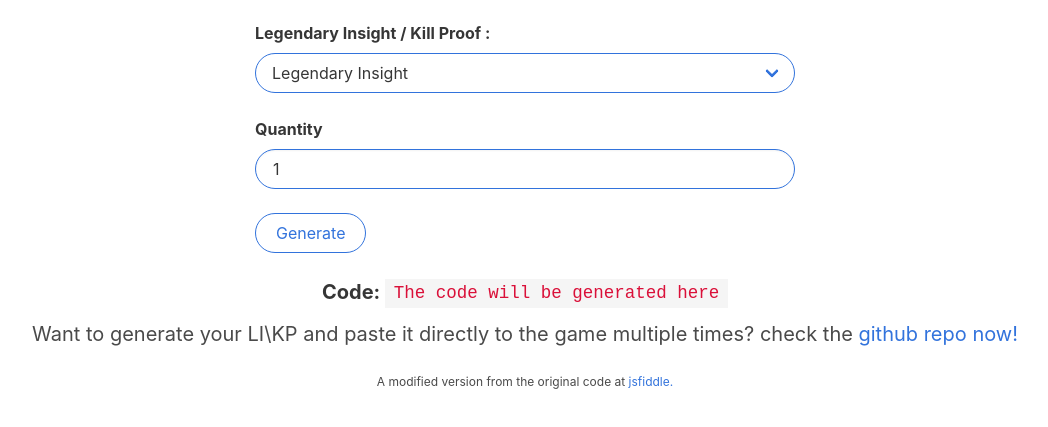
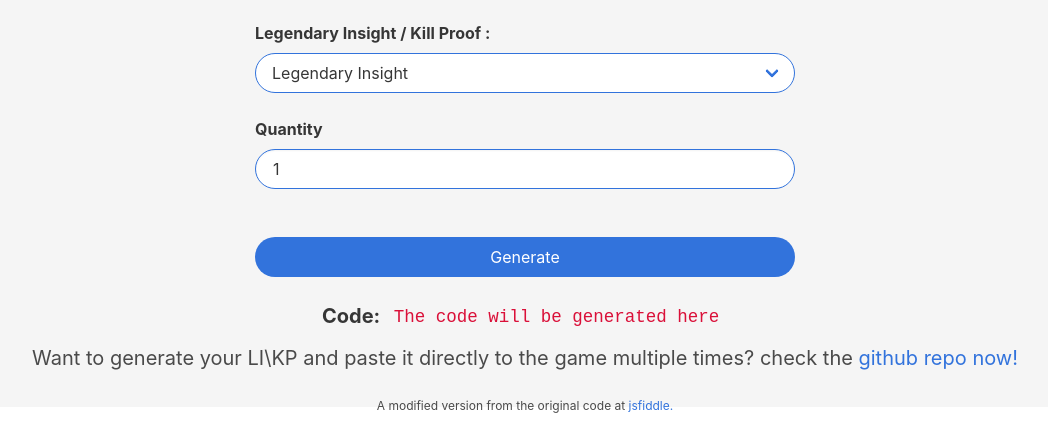
Before and after one commit to ajmandourah/gw2proof, a plain HTML site: page docs/index.html in a window 1280 px wide. Shown: the part 393-820 px from the top of the page, without its empty margins (115-1163 px from the left). Drawn offline with Linux system fonts and the light colour scheme.

Commit message:
Add files via upload

```diff
--- a/docs/index.html
+++ b/docs/index.html
@@ -4,8 +4,11 @@
     <meta charset="UTF-8">
     <meta name="viewport" content="width=device-width, initial-scale=1.0">
     <title>GW2Proof</title>
+    <meta name="description" content="A simple legendary insight / killing proof chat generator for raids and strike mission in Guild wars 2">
 
     <link rel="stylesheet" href="bulma.css">
+
+
     <script>
 
         //defining various killing proof
@@ -78,10 +81,10 @@
 
 
 </head>
-<body>
+<body class="has-background-light ">
 
 
-    <div class="container px-5 mt-6">
+    <div class="container px-5 pt-6 ">
         <div class="columns is-centered">
             <dic class="column is-half has-text-centered">
                     <img src="https://github.com/ajmandourah/gw2proof/raw/main/logili.png" alt="" style="max-width: 40%;">
@@ -131,9 +134,9 @@
                         <input type="number" name="" id="number" class="input is-rounded is-link" value="1">
                     </div>
                 </div>
-                <div class=" mt-5">
-                        <a href="#" onclick="getCode()" class="button is-link is-rounded is-outlined" id="generate">Generate</a>
-                        <div class="is-danger notification is-inline-block py-2 is-light is-hidden" id="error">The quantity must be a number between 1-250.</div>
+                <div class=" is-danger notification is-block py-2 is-light is-hidden" id="error">The quantity must be a number between 1-250.</div>
+                <div class=" mt-6">
+                    <a href="#" onclick="getCode()" class="button is-link is-rounded has-text-centered is-block" id="generate">Generate</a>
                     <label class="label mt-5 is-medium has-text-centered" >Code: <code class="code" id="result"> The code will be generated here</code></label>
                 </div>
 
@@ -151,11 +154,6 @@
                     <p class="is-size-7 has-text-centered">A modified version from the original code at <a href="https://jsfiddle.net/bpyxmbax/" class="is-link">jsfiddle.</a> </p>
                 </div>
             </div>
-
-
-
-
-
     </div>
 </body>
 </html>
```
Also changed, not shown: docs/bulma.css.
